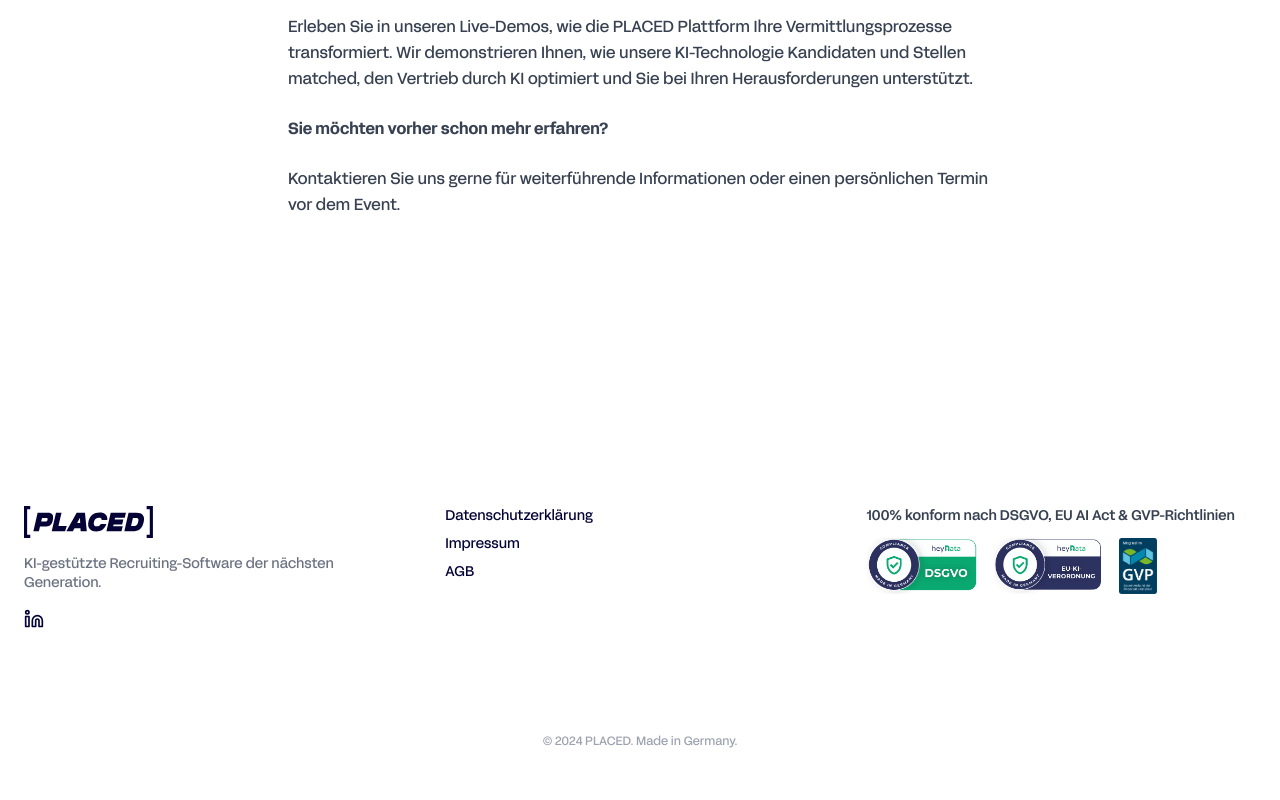
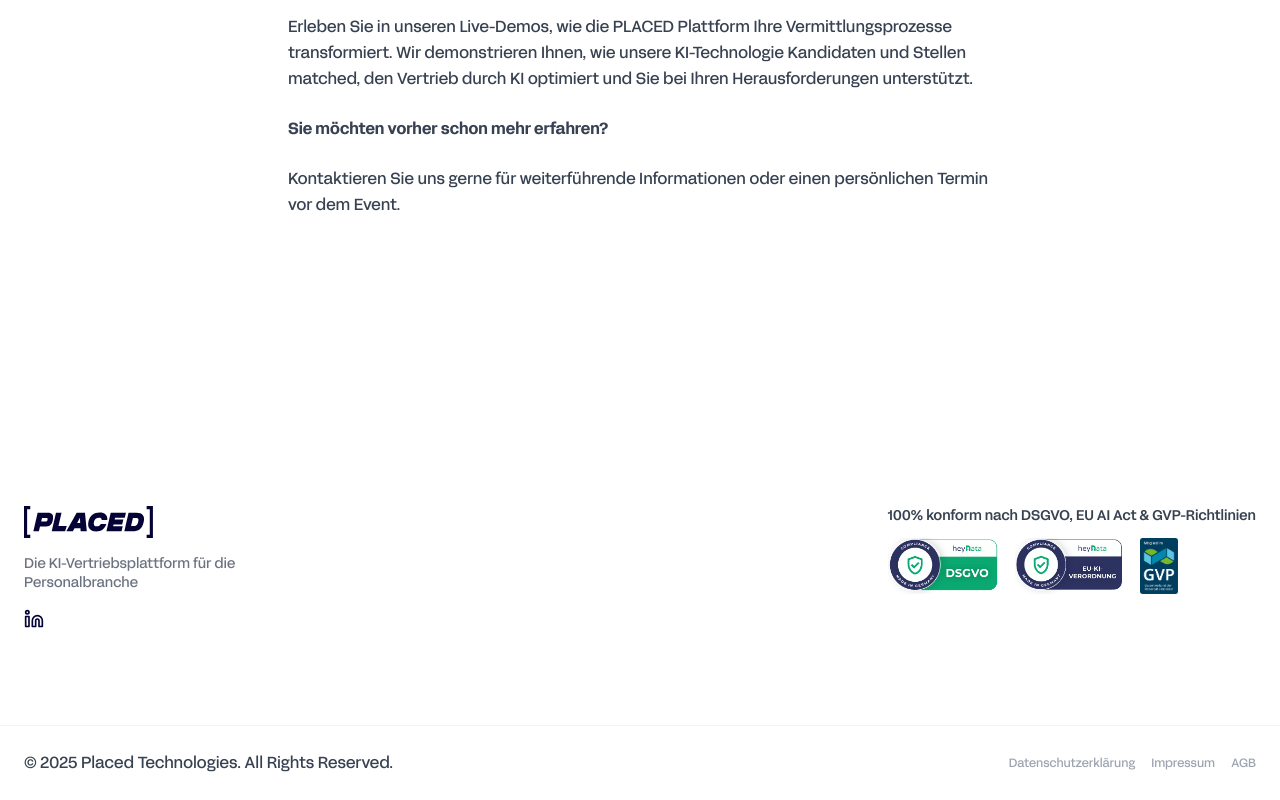
Before and after one commit to Placed-Technologies-GmbH/placed-website, a React (Vite) app in the folder placed-webapp/: page /gvp-launch in a window 1280 px wide. Shown: the part 1244-2044 px from the top of the page. Before the commit the page ends 1993 px from the top, so only its background shows below. Built offline with nearby package versions, Linux system fonts and the light colour scheme.

Commit message:
Update Footer.tsx

```diff
--- a/placed-webapp/src/components/Footer.tsx
+++ b/placed-webapp/src/components/Footer.tsx
@@ -14,8 +14,8 @@ const Footer = () => {
               className="h-8 w-auto"
               loading="lazy"
             />
-            <p className="text-gray-500 text-sm leading-snug">
-              KI-gestützte Recruiting-Software der nächsten Generation.
+            <p className="text-gray-500 text-sm leading-snug max-w-xs">
+              Die KI-Vertriebsplattform für die Personalbranche
             </p>
             <a
               href="https://www.linkedin.com/company/placed/"
@@ -28,20 +28,8 @@ const Footer = () => {
             </a>
           </div>
 
-          {/* Middle column */}
-          <div className="flex flex-col items-start space-y-2">
-            <a href="/datenschutz" className="text-sm text-work-blue hover:underline">
-              Datenschutzerklärung
-            </a>
-            <a href="/impressum" className="text-sm text-work-blue hover:underline">
-              Impressum
-            </a>
-            <a href="/agb" className="text-sm text-work-blue hover:underline">
-              AGB
-            </a>
-          </div>
           {/* Right column */}
-          <div className="flex flex-col items-start">
+          <div className="flex flex-col items-start md:col-span-2 md:justify-self-end">
             <p className="text-sm font-medium text-center md:text-left mb-3">
               100% konform nach DSGVO, EU AI Act &amp; GVP-Richtlinien
             </p>
@@ -68,9 +56,16 @@ const Footer = () => {
           </div>
 
         </div>
-        <p className="text-xs text-gray-400 text-center mt-10">
-          © 2024 PLACED. Made in Germany.
-        </p>
+        <div className="border-t border-gray-100 mt-8 py-6">
+          <div className="max-w-7xl mx-auto px-6 flex flex-col md:flex-row justify-between items-center text-xs text-gray-400">
+            <p>© 2025 Placed Technologies. All Rights Reserved.</p>
+            <div className="flex gap-4 mt-4 md:mt-0">
+              <a href="/datenschutz" className="hover:underline">Datenschutzerklärung</a>
+              <a href="/impressum" className="hover:underline">Impressum</a>
+              <a href="/agb" className="hover:underline">AGB</a>
+            </div>
+          </div>
+        </div>
       </FadeIn>
     </footer>
   );
```
